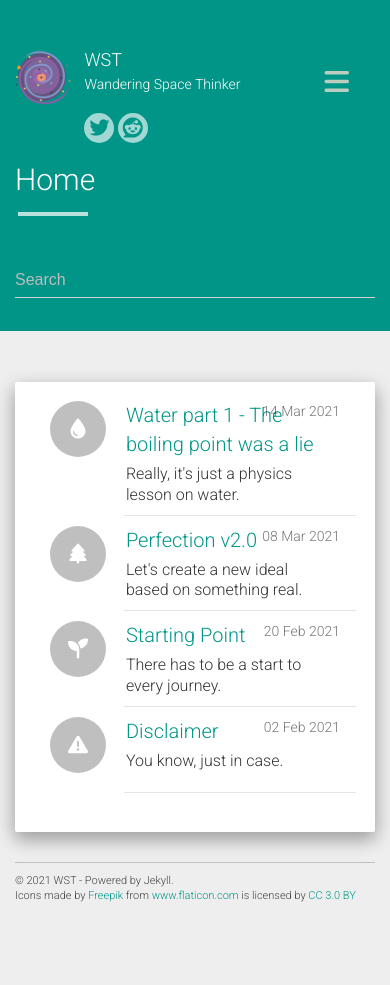
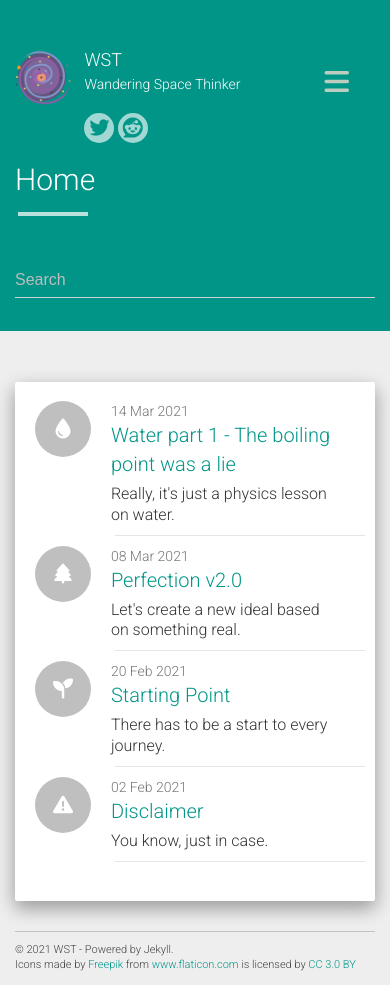
Before and after one commit to WanderingSpaceThinker/nonexistence, a Jekyll site: the page built from index.html, in a window 390 px wide. Built offline with Jekyll 4.4.1, drawn with Linux system fonts in a browser that asks for light colours; nearby versions of some CDN libraries; the list of posts is cut into pages by our own code; before the commit the page ends 916 px from its top, so only the background shows below that.

Commit message:
fix: improve mobile presentation

```diff
--- a/static/css/main.css
+++ b/static/css/main.css
@@ -293,3 +293,15 @@ p.legend {
     margin-bottom: 1em;
     font-style: italic;
 }
+
+@media (max-width: 768px) {
+    .col-md-9.col-xs-12.full .well {
+        padding: 19px 10px;
+    }
+    .list-group .list-group-item {
+        padding: 0 10px;
+    }
+    .list-group .list-group-item .row-content .least-content {
+        position: static;
+    }
+}
```
